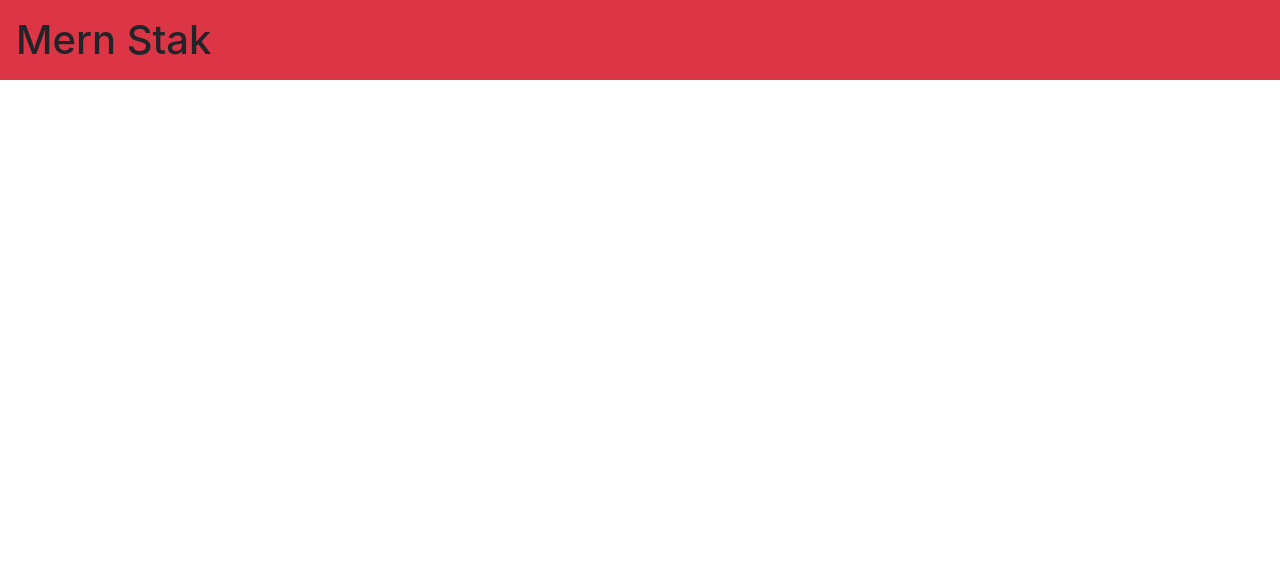
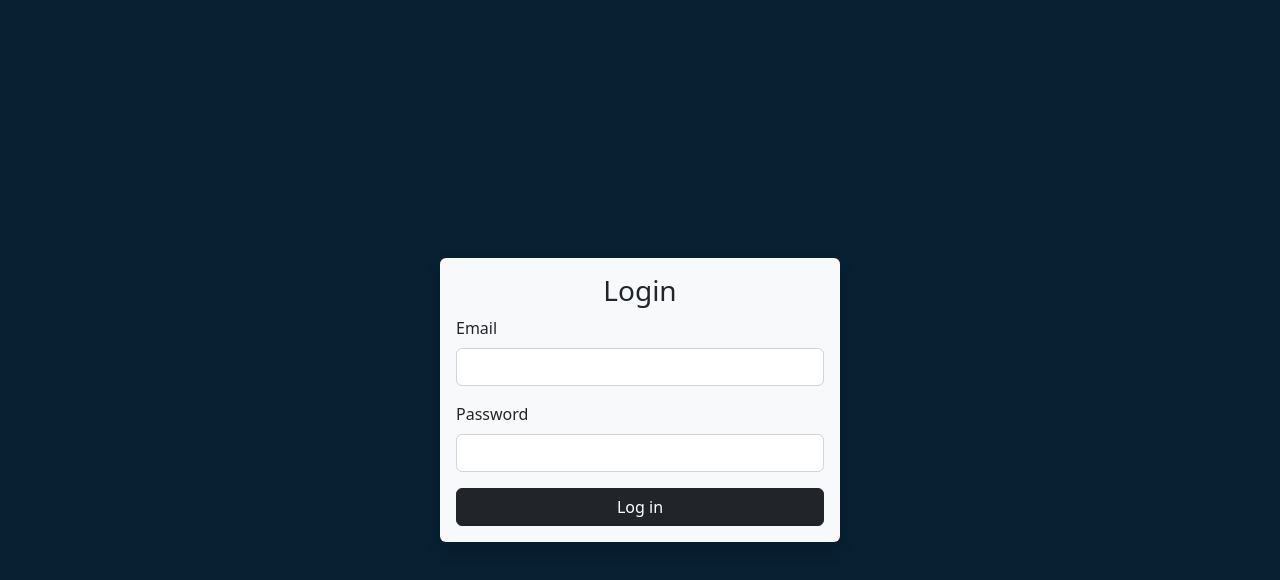
Before and after one commit to andrescastromamani/Uptask-MERN, a React (Create React App) app: page /login in a window 1280 px wide. Shown: the top 580 px of the page. Built offline with nearby package versions, Linux system fonts and the light colour scheme.

Commit message:
Login form added

```diff
--- a/package.json
+++ b/package.json
@@ -8,6 +8,7 @@
     "@testing-library/user-event": "^13.5.0",
     "react": "^18.2.0",
     "react-dom": "^18.2.0",
+    "react-router-dom": "^6.3.0",
     "react-scripts": "5.0.1",
     "web-vitals": "^2.1.4"
   },
--- a/src/App.js
+++ b/src/App.js
@@ -1,7 +1,9 @@
+import React from 'react';
+import { Index } from "./routes/Index";
 
 function App() {
   return (
-    <h1 className="bg-danger p-3">Mern Stak</h1>
+    <Index />
   );
 }
 
--- /dev/null
+++ b/src/components/auth/Login.jsx
@@ -0,0 +1,24 @@
+import React from 'react'
+
+export const Login = () => {
+    return (
+        <div className='login-content d-flex justify-content-center align-items-center'>
+            <div className='form-content shadow p-3 bg-light rounded'>
+                <h2 className='text-center h3'>Login</h2>
+                <form>
+                    <div className='mb-3'>
+                        <label htmlFor="email" className="form-label">Email</label>
+                        <input type="email" id="email" className="form-control" />
+                    </div>
+                    <div className='mb-3'>
+                        <label htmlFor="password" className="form-label">Password</label>
+                        <input type="password" id="password" className="form-control" />
+                    </div>
+                    <div>
+                        <input className='btn btn-dark w-100' type="button" value="Log in" />
+                    </div>
+                </form>
+            </div>
+        </div>
+    )
+}
--- /dev/null
+++ b/src/components/auth/Register.jsx
@@ -0,0 +1,7 @@
+import React from 'react'
+
+export const Register = () => {
+    return (
+        <div>Register</div>
+    )
+}
--- /dev/null
+++ b/src/components/projects/Projects.jsx
@@ -0,0 +1,7 @@
+import React from 'react'
+
+export const Projects = () => {
+    return (
+        <div>Projects</div>
+    )
+}
--- a/src/index.css
+++ b/src/index.css
@@ -1,13 +1,21 @@
-body {
-  margin: 0;
-  font-family: -apple-system, BlinkMacSystemFont, 'Segoe UI', 'Roboto', 'Oxygen',
-    'Ubuntu', 'Cantarell', 'Fira Sans', 'Droid Sans', 'Helvetica Neue',
-    sans-serif;
-  -webkit-font-smoothing: antialiased;
-  -moz-osx-font-smoothing: grayscale;
+:root {
+  --primary-color: #082032;
+  --secondary-color: #2C394B;
+  --tertiary-color: #FF4C29;
 }
 
-code {
-  font-family: source-code-pro, Menlo, Monaco, Consolas, 'Courier New',
-    monospace;
+* {
+  margin: 0;
+  padding: 0;
+  box-sizing: border-box;
 }
+
+.login-content {
+  height: 100vh;
+  background-color: var(--primary-color);
+}
+
+.form-content {
+  max-width: 400px;
+  width: 500px;
+}
--- a/src/index.js
+++ b/src/index.js
@@ -3,11 +3,14 @@ import ReactDOM from 'react-dom/client';
 import './index.css';
 import App from './App';
 import reportWebVitals from './reportWebVitals';
+import { BrowserRouter } from 'react-router-dom';
 
 const root = ReactDOM.createRoot(document.getElementById('root'));
 root.render(
   <React.StrictMode>
-    <App />
+    <BrowserRouter>
+      <App />
+    </BrowserRouter>
   </React.StrictMode>
 );
 
--- /dev/null
+++ b/src/routes/Index.jsx
@@ -0,0 +1,24 @@
+import React from 'react';
+import { Route, Routes } from 'react-router-dom';
+import { Login } from '../components/auth/Login';
+import { Register } from '../components/auth/Register';
+import { Projects } from '../components/projects/Projects';
+
+export const Index = () => {
+    return (
+        <Routes>
+            <Route
+                path='/'
+                element={<Projects />}
+            />
+            <Route
+                path='/login'
+                element={<Login />}
+            />
+            <Route
+                path='/register'
+                element={<Register />}
+            />
+        </Routes>
+    )
+}
```
Also changed, not shown: 1 other file (tests, documents, lock files or other folders).
